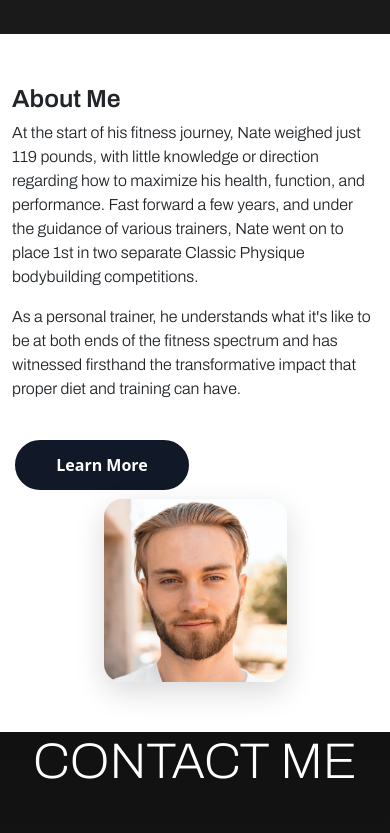
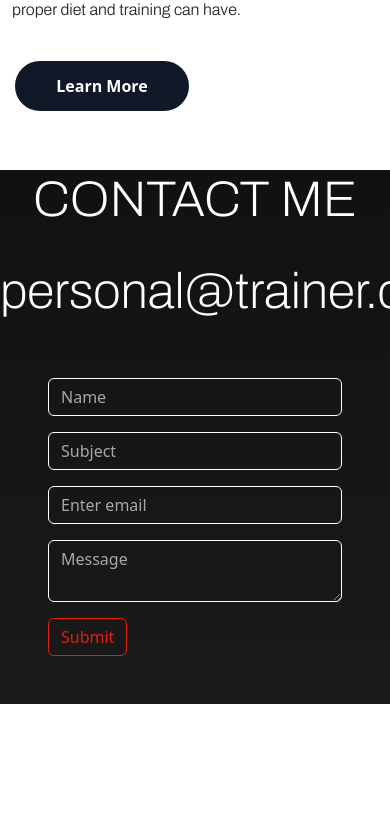
Before and after one commit to tan-man21/nate-personal-training, a React (Create React App) app: page / in a window 390 px wide. Shown: the part 2260-3093 px from the top of the page. After the commit the page ends 3064 px from the top, so only its background shows below. Built offline with nearby package versions, Linux system fonts and the light colour scheme.

Commit message:
final edits

```diff
--- a/src/App.css
+++ b/src/App.css
@@ -676,7 +676,11 @@ body p {
     font-size: 4vw;
   }
 
-  .home-info-container { height: 70vh; }
+  .about-me-image {
+    display: none;
+  }
+
+  .home-info-container { height: 25vh; }
   .home-img { position: absolute; top: 0; left: 0; width: 100%; height: 100%; object-fit: cover; z-index: 1; }
   .home-content { padding: 0 16px; }
   .home-content h1 {
--- a/src/components/About.js
+++ b/src/components/About.js
@@ -13,11 +13,11 @@ function About() {
 			<section className='about-next-section'>
 				<div className='about-next-container'>
 					<div className='about-next-left'>
-						<img src={'./assets/about_headshot.jpeg'} alt='Coach' className='about-next-image' />
+						<img src={'./assets/headshot.jpg'} alt='Coach' className='about-next-image' />
 					</div>
 					<div className='about-next-right'>
 						<h2>About Me</h2>
-						<p className='about-intro'>Hi, I'm Nate Peterson, a certified personal trainer. My passion is helping individuals improve their strength, performance, and overall health with practical, sustainable guidance.</p>
+						<p className='about-intro'>Hi, I'm Personal Trainer, a certified personal trainer. My passion is helping individuals improve their strength, performance, and overall health with practical, sustainable guidance.</p>
 
 						<h3>My Approach</h3>
 						<p>I believe fitness should be sustainable and enjoyable. My training philosophy focuses on creating personalized workout and nutrition plans that fit your lifestyle, goals, and fitness level.</p>
--- a/src/components/Contact.js
+++ b/src/components/Contact.js
@@ -84,14 +84,14 @@ function Contact() {
                                 <i className='fa-solid fa-envelope'></i>
                             </div>
                             <div className='reach-title'>Email</div>
-                            <div className='reach-detail'>nate@peterson.com</div>
+                            <div className='reach-detail'>personal@trainer.com</div>
                         </div>
                         <div className='reach-item'>
                             <div className='reach-icon'>
                                 <i className='fa-solid fa-phone'></i>
                             </div>
                             <div className='reach-title'>Phone</div>
-                            <div className='reach-detail'>(555) 123-4567</div>
+                            <div className='reach-detail'>(111) 111-1111</div>
                         </div>
                         <div className='reach-item'>
                             <div className='reach-icon'>
--- a/src/components/Footer.js
+++ b/src/components/Footer.js
@@ -48,7 +48,7 @@ function Footer() {
                 <Col className='text-center align-content-center' xs={12} md={6} data-aos="fade-up">
                     <h5>CONTACT ME</h5>
                     <br />
-                    <h5>nate@peterson.com</h5>
+                    <h5>personal@trainer.com</h5>
                 </Col>
                 <Col xs={12} md={6} data-aos="fade-up">
                     <Form className='p-5' ref={form} onSubmit={sendEmail}>
--- a/src/components/HomePage.js
+++ b/src/components/HomePage.js
@@ -49,14 +49,14 @@ function HomePage() {
             <Row className="about-me-row">
                 <Col md={6} className="about-me-text-col" data-aos="fade-right">
                     <h2>About Me</h2>
-                    <p>At the start of his fitness journey, Nate weighed just 119 pounds, with little knowledge or direction regarding how to maximize his health, function, and performance. Fast forward a few years, and under the guidance of various trainers, Nate went on to place 1st in two separate Classic Physique bodybuilding competitions.</p>
+                    <p>At the start of his fitness journey, Personal weighed just 119 pounds, with little knowledge or direction regarding how to maximize his health, function, and performance. Fast forward a few years, and under the guidance of various trainers, Nate went on to place 1st in two separate Classic Physique bodybuilding competitions.</p>
                     <p>As a personal trainer, he understands what it&#39;s like to be at both ends of the fitness spectrum and has witnessed firsthand the transformative impact that proper diet and training can have.</p>
                     <div>
                     <a href='/about' className='about-me-btn'><span className='btn-text'>Learn More</span></a>
                     </div>
                 </Col>
                 <Col md={6} className="about-me-image-col" data-aos="fade-left">
-                    <Image src={"./assets/about_headshot.jpeg"} alt="About preview" className="about-me-image" />
+                    <Image src={"./assets/headshot.jpg"} alt="About preview" className="about-me-image" />
                 </Col>
             </Row>
         </Container>
--- a/src/components/NavBar.js
+++ b/src/components/NavBar.js
@@ -21,7 +21,7 @@ function NavBar() {
             >
               <Offcanvas.Header closeButton>
                 <Offcanvas.Title id={`offcanvasNavbarLabel-expand-lg`}>
-                  Offcanvas
+                  Menu
                 </Offcanvas.Title>
               </Offcanvas.Header>
           <Nav className="justify-content-end" variant="underline" defaultActiveKey="/">
--- a/src/components/OnlineTraining.js
+++ b/src/components/OnlineTraining.js
@@ -18,7 +18,7 @@ function OnlineTraining() {
                 </div>
                 <div className='training-cards-grid'>
                     <div className='training-card' data-aos="fade-left" data-aos-duration="500">
-                        <img src={'./assets/ludovic-migneault-EZ4TYgXPNWk-unsplash.jpg'} alt='1-on-1 Virtual Training' className='training-card-img' />
+                        <img src={'./assets/jonathan-borba-R0y_bEUjiOM-unsplash.jpg'} alt='1-on-1 Virtual Training' className='training-card-img' />
                         <div className='training-card-content'>
                             <h3>1-on-1 Virtual Training</h3>
                             <p className='price'>$79 <span>per session</span></p>
@@ -32,7 +32,7 @@ function OnlineTraining() {
                         </div>
                     </div>
                     <div className='training-card' data-aos="fade-left" data-aos-duration="500" data-aos-delay="100">
-                        <img src={'./assets/peter-gargiulo-cGNCepznaV8-unsplash.jpg'} alt='Group Virtual Classes' className='training-card-img' />
+                        <img src={'./assets/jonathan-borba-R0y_bEUjiOM-unsplash.jpg'} alt='Group Virtual Classes' className='training-card-img' />
                         <div className='training-card-content'>
                             <h3>Group Virtual Classes</h3>
                             <p className='price'>$29 <span>per class</span></p>
```
Also changed, not shown: 1 other file (tests, documents, lock files or other folders).
